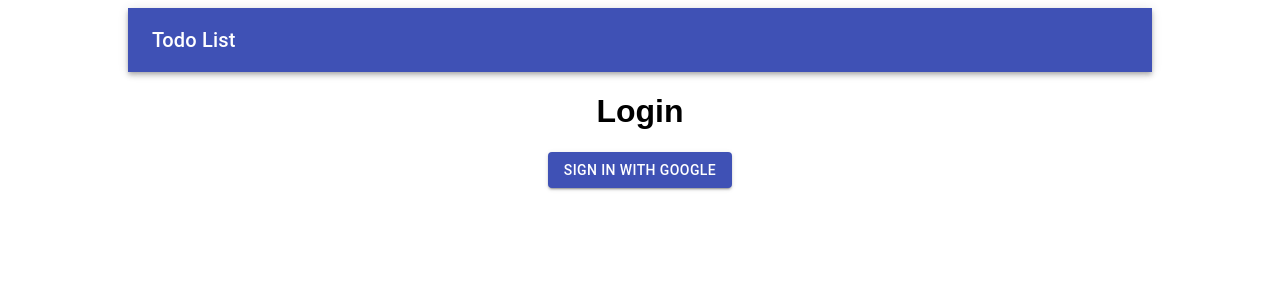
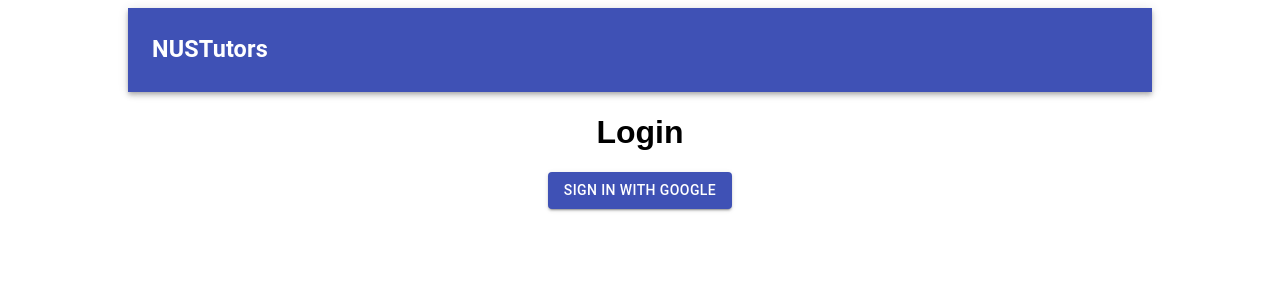
Before and after one commit to Tanishq4331/nustutors, a React (Create React App) app in the folder webapp/: page / in a window 1280 px wide. Shown: the top 300 px of the page. Built offline with nearby package versions, Linux system fonts and the light colour scheme; no server answers.

Commit message:
Organized components

```diff
--- a/webapp/src/App.js
+++ b/webapp/src/App.js
@@ -2,18 +2,10 @@ import { useState, useEffect } from "react";
 import { firebase } from "@firebase/app";
 import "@firebase/auth";
 import "@firebase/firestore";
+import Body from "./components/Body";
 
-import {
-  AppBar,
-  Avatar,
-  Menu,
-  MenuItem,
-  Toolbar,
-  Typography,
-} from "@material-ui/core";
+import AppShell from "./components/AppShell";
 
-import Login from "./pages/Login";
-import AppPage from "./pages/AppPage";
 import "./styles.css";
 import React from "react";
 export default class App extends React.Component {
@@ -41,75 +33,3 @@ export default class App extends React.Component {
     this.setState({ user: user });
   }
 }
-
-function Body(props) {
-  if (!props.user) {
-    return <Login logIn={props.logIn.bind(this)} />;
-  } else {
-    return (
-      <>
-        <div style={{ maxWidth: "64rem", margin: "0 auto" }}>
-          <AppPage />
-        </div>
-      </>
-    );
-  }
-}
-
-function AppShell(props) {
-  return (
-    <AppBar position="static">
-      <Toolbar>
-        <Typography variant="h6" style={{ flexGrow: 1, textAlign: "left" }}>
-          Todo List
-        </Typography>
-        <LogoutButton user={props.user} logOut={props.logOut}/>
-      </Toolbar>
-    </AppBar>
-  );
-}
-
-function LogoutButton(props) {
-  const user = props.user;
-
-  const [anchorEl, setAnchorEl] = useState(null);
-
-  const handleClick = (event) => {
-    setAnchorEl(event.currentTarget);
-  };
-
-  const handleClose = () => {
-    setAnchorEl(null);
-  };
-
-  const handleLogout = (firebase) => {
-    handleClose();
-    firebase.auth().signOut();
-    props.logOut();
-  };
-
-  if (props.user) {
-    return (
-      <div>
-        <Avatar
-          alt={user.displayName}
-          src={user.photoURL}
-          aria-controls="simple-menu"
-          aria-haspopup="true"
-          onClick={handleClick}
-        />
-        <Menu
-          id="simple-menu"
-          anchorEl={anchorEl}
-          keepMounted
-          open={Boolean(anchorEl)}
-          onClose={handleClose}
-        >
-          <MenuItem onClick={() => handleLogout(firebase)}>Logout</MenuItem>
-        </Menu>
-      </div>
-    );
-  } else {
-    return <></>;
-  }
-}
--- /dev/null
+++ b/webapp/src/components/AppShell/AppShell.js
@@ -0,0 +1,20 @@
+import {
+  AppBar,
+  Toolbar,
+  Typography,
+} from "@material-ui/core";
+
+import LogoutButton from "./LogoutButton"
+
+export default function AppShell(props) {
+  return (
+    <AppBar position="static">
+      <Toolbar>
+        <Typography variant="h6" style={{ flexGrow: 1, textAlign: "left" }}>
+          <h3> NUSTutors </h3>
+        </Typography>
+        <LogoutButton user={props.user} logOut={props.logOut}/>
+      </Toolbar>
+    </AppBar>
+  );
+}
--- /dev/null
+++ b/webapp/src/components/AppShell/LogoutButton.js
@@ -0,0 +1,52 @@
+import {useState} from "react";
+import { firebase } from "@firebase/app";
+import {
+  Avatar,
+  Menu,
+  MenuItem,
+} from "@material-ui/core";
+
+export default function LogoutButton(props) {
+  const user = props.user;
+
+  const [anchorEl, setAnchorEl] = useState(null);
+
+  const handleClick = (event) => {
+    setAnchorEl(event.currentTarget);
+  };
+
+  const handleClose = () => {
+    setAnchorEl(null);
+  };
+
+  const handleLogout = (firebase) => {
+    handleClose();
+    firebase.auth().signOut();
+    props.logOut();
+  };
+
+  if (props.user) {
+    return (
+      <div>
+        <Avatar
+          alt={user.displayName}
+          src={user.photoURL}
+          aria-controls="simple-menu"
+          aria-haspopup="true"
+          onClick={handleClick}
+        />
+        <Menu
+          id="simple-menu"
+          anchorEl={anchorEl}
+          keepMounted
+          open={Boolean(anchorEl)}
+          onClose={handleClose}
+        >
+          <MenuItem onClick={() => handleLogout(firebase)}>Logout</MenuItem>
+        </Menu>
+      </div>
+    );
+  } else {
+    return <></>;
+  }
+}
--- /dev/null
+++ b/webapp/src/components/AppShell/index.js
@@ -0,0 +1,2 @@
+import AppShell from "./AppShell";
+export default AppShell;
--- /dev/null
+++ b/webapp/src/components/Body/Body.js
@@ -0,0 +1,16 @@
+import Login from "../../pages/Login";
+import AppPage from "../../pages/AppPage";
+
+export default function Body(props) {
+  if (!props.user) {
+    return <Login logIn={props.logIn.bind(this)} />;
+  } else {
+    return (
+      <>
+        <div style={{ maxWidth: "64rem", margin: "0 auto" }}>
+          <AppPage />
+        </div>
+      </>
+    );
+  }
+}
--- /dev/null
+++ b/webapp/src/components/Body/index.js
@@ -0,0 +1,2 @@
+import Body from "./\Body";
+export default Body;
--- /dev/null
+++ b/webapp/src/components/LoginBody/LoginBody.js
@@ -0,0 +1,12 @@
+import { Button } from "@material-ui/core";
+
+export default function LoginBody(props) {
+    return (
+        <>
+          <h1>Login</h1>
+          <Button variant="contained" color="primary" onClick={props.handleLogin}>
+            Sign in with Google
+          </Button>
+        </>
+      );
+}
--- /dev/null
+++ b/webapp/src/components/LoginBody/index.js
@@ -0,0 +1,2 @@
+import LoginBody from "./LoginBody";
+export default LoginBody;
--- a/webapp/src/pages/Login.js
+++ b/webapp/src/pages/Login.js
@@ -2,12 +2,13 @@ import { Button } from "@material-ui/core";
 import { firebase } from "@firebase/app";
 import "@firebase/auth";
 import "@firebase/firestore";
+import LoginBody from "../components/LoginBody";
 
 export default function Login(props) {
-  function handleLogin() {
+  const handleLogin = () => {
     console.log("handling");
     const googleAuthProvider = new firebase.auth.GoogleAuthProvider();
-    var signedin = false;
+    // var signedin = false;
     firebase
       .auth()
       .signInWithPopup(googleAuthProvider)
@@ -41,12 +42,5 @@ export default function Login(props) {
       });
   }
 
-  return (
-    <>
-      <h1>Login</h1>
-      <Button variant="contained" color="primary" onClick={handleLogin}>
-        Sign in with Google
-      </Button>
-    </>
-  );
+  return <LoginBody handleLogin={handleLogin} />
 }
```
Also changed, not shown: 2 other files (tests, documents, lock files or other folders).
